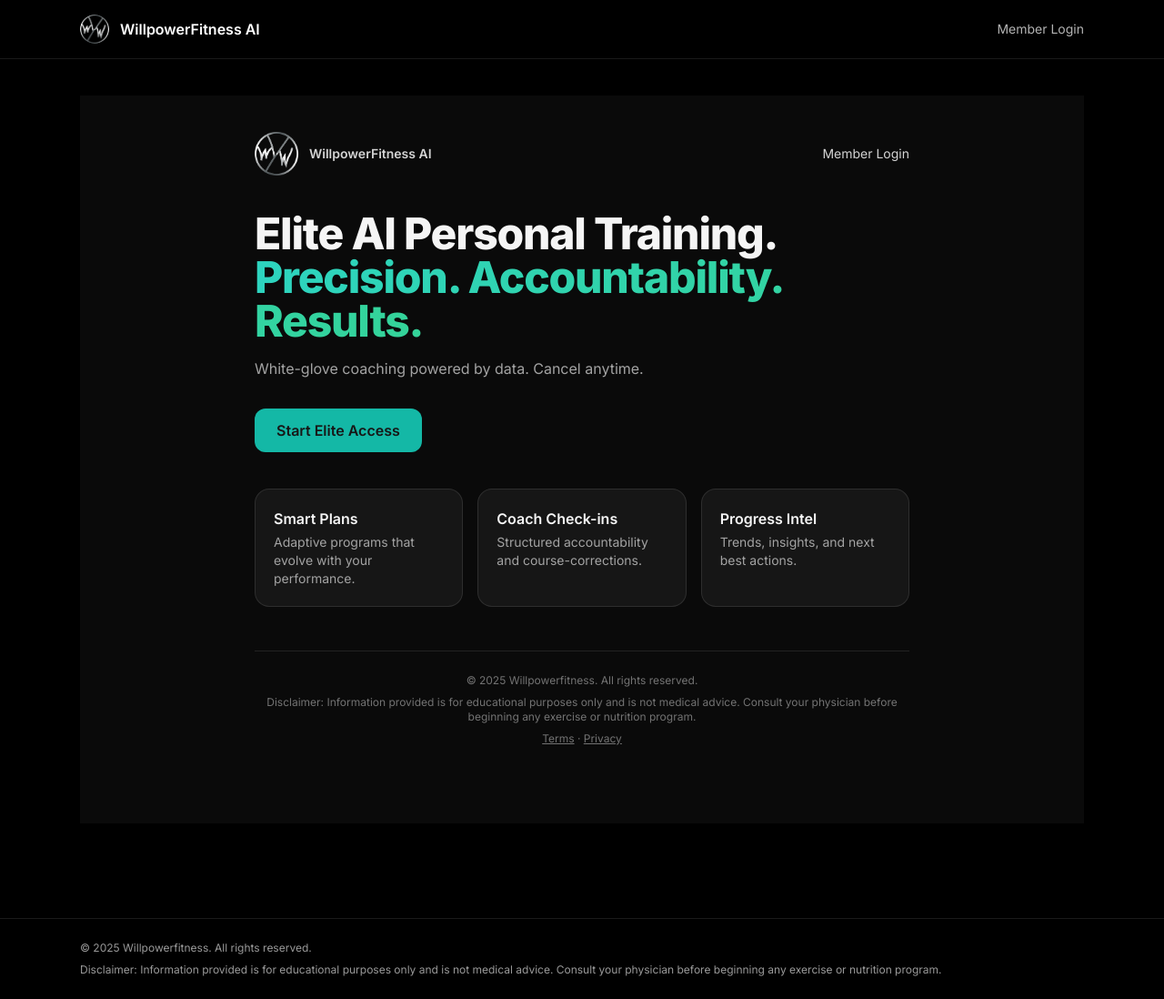
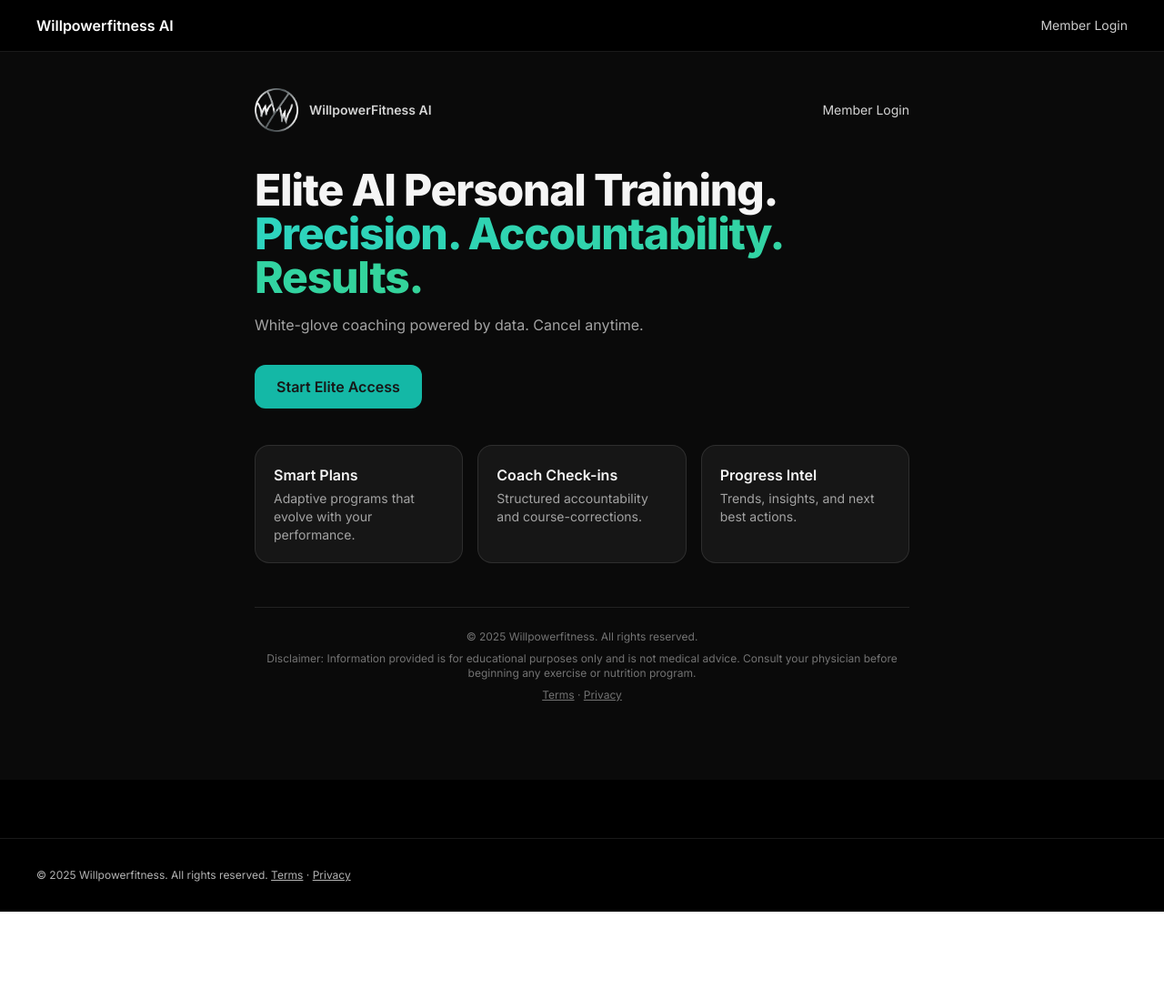
Before and after one commit to WillpowerfitnessAI/willpowerfitness-frontend, a Next.js app: page / in a window 1280 px wide. Shown: the whole page at 91% size. After the commit the page ends 1002 px from the top, so only its background shows below. Built offline with nearby package versions, Linux system fonts and the light colour scheme.

Commit message:
Update Layout.jsx

```diff
--- a/components/Layout.jsx
+++ b/components/Layout.jsx
@@ -1,31 +1,50 @@
-// /components/Layout.jsx
+// components/Layout.jsx
+import Head from "next/head";
+
 export default function Layout({ children }) {
   return (
     <div className="min-h-screen bg-black text-white">
+      <Head>
+        {/* Responsive viewport */}
+        <meta name="viewport" content="width=device-width, initial-scale=1" />
+
+        {/* Favicons */}
+        <link rel="icon" href="/favicon.ico" sizes="any" />
+        <link rel="icon" type="image/png" sizes="32x32" href="/favicon-32x32.png" />
+        <link rel="icon" type="image/png" sizes="16x16" href="/favicon-16x16.png" />
+        <link rel="apple-touch-icon" sizes="180x180" href="/apple-touch-icon.png" />
+        <link rel="manifest" href="/site.webmanifest" />
+        <link rel="mask-icon" href="/safari-pinned-tab.svg" color="#0f766e" />
+        <meta name="msapplication-TileColor" content="#000000" />
+        <meta name="theme-color" content="#000000" />
+
+        {/* Basic SEO (optional) */}
+        <title>Willpowerfitness AI</title>
+        <meta
+          name="description"
+          content="Elite AI personal training. Precision. Accountability. Results."
+        />
+      </Head>
+
       {/* Header */}
-      <header className="border-b border-white/10">
-        <div className="mx-auto max-w-6xl px-6 py-4 flex items-center justify-between">
-          <div className="flex items-center gap-3">
-            <img src="/logo.png" alt="WillpowerFitness AI" className="h-8 w-8 rounded-full" />
-            <span className="font-semibold">WillpowerFitness AI</span>
-          </div>
-          <a href="/login" className="text-sm text-white/70 hover:text-white">Member Login</a>
+      <header className="w-full border-b border-white/10">
+        <div className="w-full px-4 sm:px-6 lg:px-10 py-4 flex items-center justify-between">
+          <div className="font-semibold">Willpowerfitness AI</div>
+          <a href="/login" className="text-sm opacity-80 hover:opacity-100">
+            Member Login
+          </a>
         </div>
       </header>
 
-      {/* Page content */}
-      <main className="mx-auto max-w-6xl px-6 py-10">
-        {children}
-      </main>
+      {/* Page content – full-bleed and responsive paddings */}
+      <main className="w-full">{children}</main>
 
       {/* Footer */}
-      <footer className="mt-16 border-t border-white/10">
-        <div className="mx-auto max-w-6xl px-6 py-6 text-xs text-white/60">
-          <p>© 2025 Willpowerfitness. All rights reserved.</p>
-          <p className="mt-2">
-            Disclaimer: Information provided is for educational purposes only and is not medical advice.
-            Consult your physician before beginning any exercise or nutrition program.
-          </p>
+      <footer className="w-full border-t border-white/10 mt-16">
+        <div className="w-full px-4 sm:px-6 lg:px-10 py-8 text-xs opacity-70">
+          © 2025 Willpowerfitness. All rights reserved.{" "}
+          <a href="/terms" className="underline">Terms</a> ·{" "}
+          <a href="/privacy" className="underline">Privacy</a>
         </div>
       </footer>
     </div>
```
